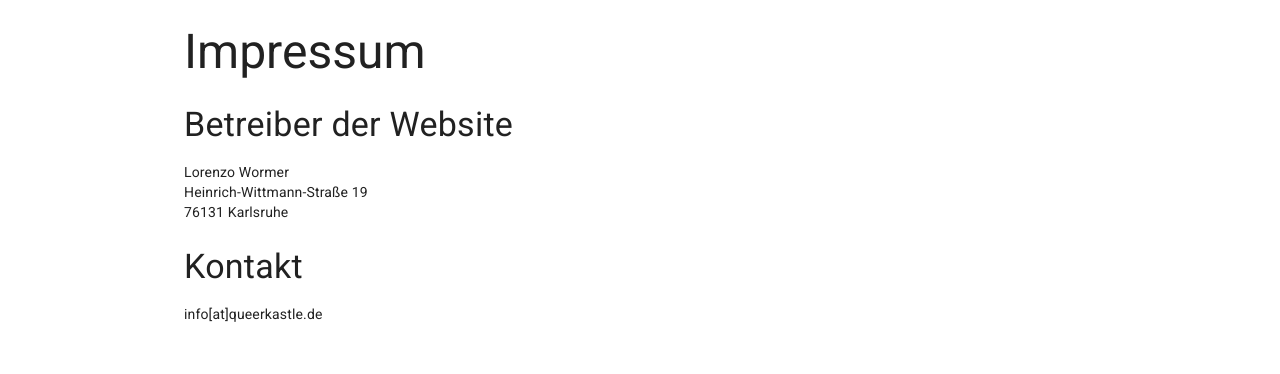
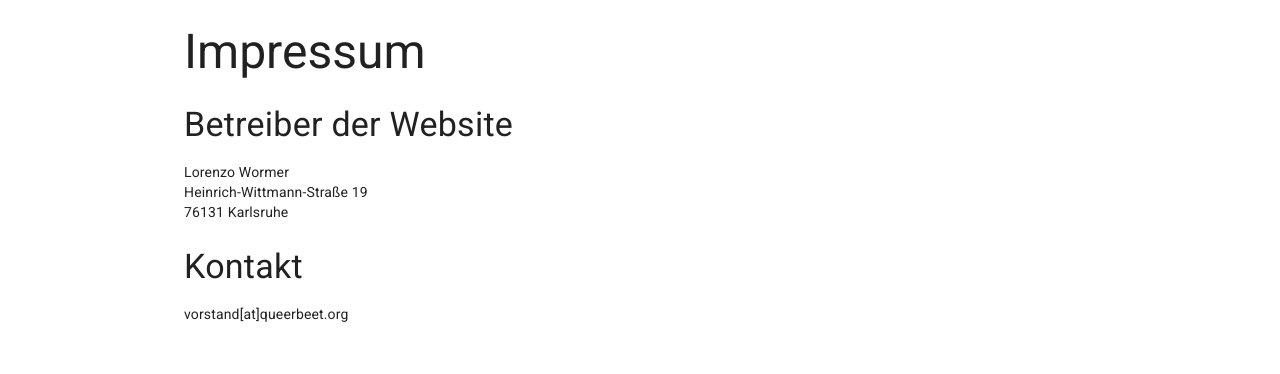
Before and after one commit to queerbeetVorstand/qb-website, a Next.js app: page /imprint in a window 1280 px wide. Shown: the top 374 px of the page. Built offline with nearby package versions, Linux system fonts and the light colour scheme.

Commit message:
Update src/pages/imprint.tsx
Co-authored-by: Thomas <thomas@thsmdt.com>

```diff
--- a/src/pages/imprint.tsx
+++ b/src/pages/imprint.tsx
@@ -20,7 +20,7 @@ export default function About(): ReactElement {
         <Text variant="h4">
           Kontakt
         </Text>
-        info[at]queerkastle.de
+        vorstand[at]queerbeet.org
       </Container>
     </React.Fragment>
   );
```
